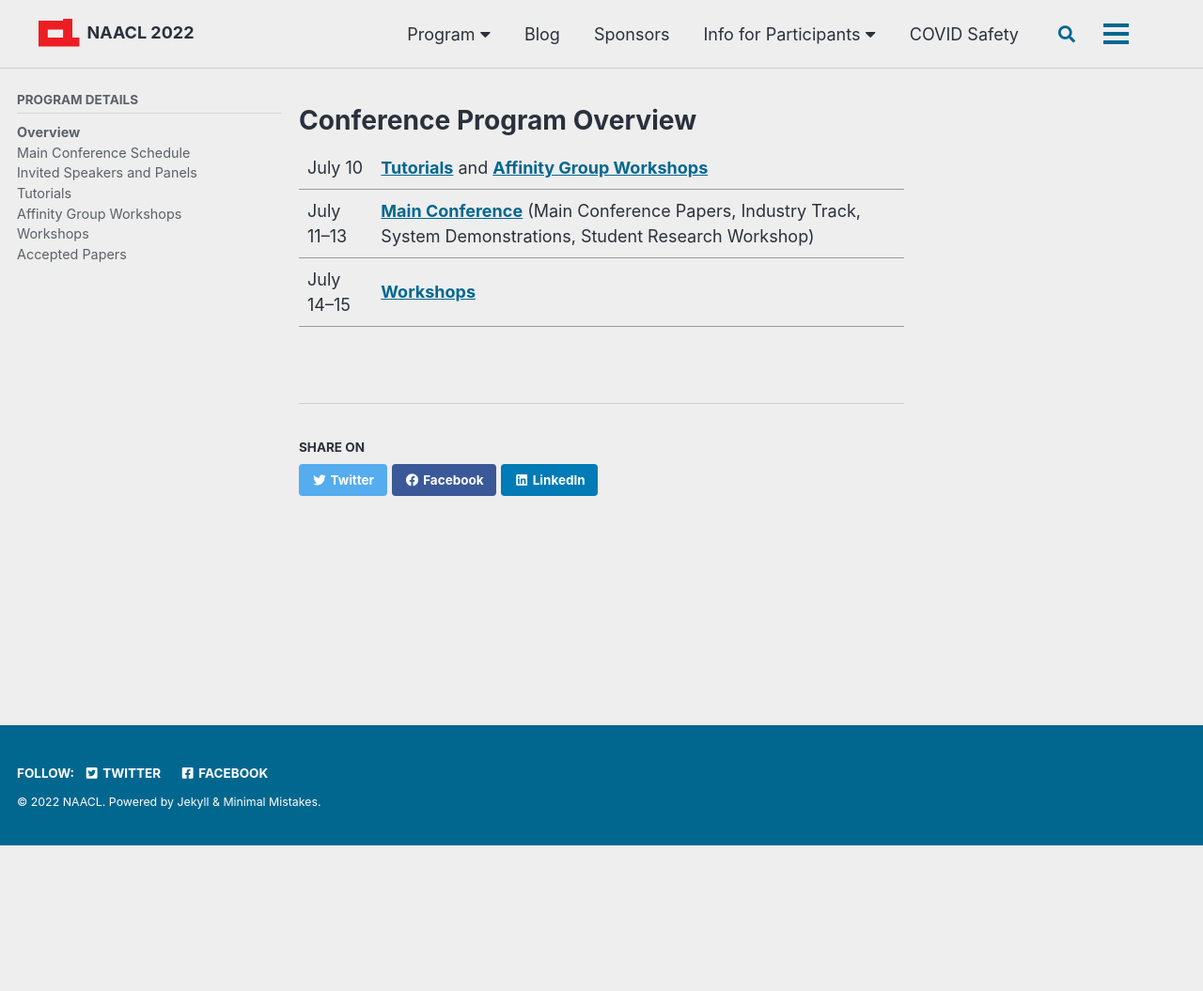
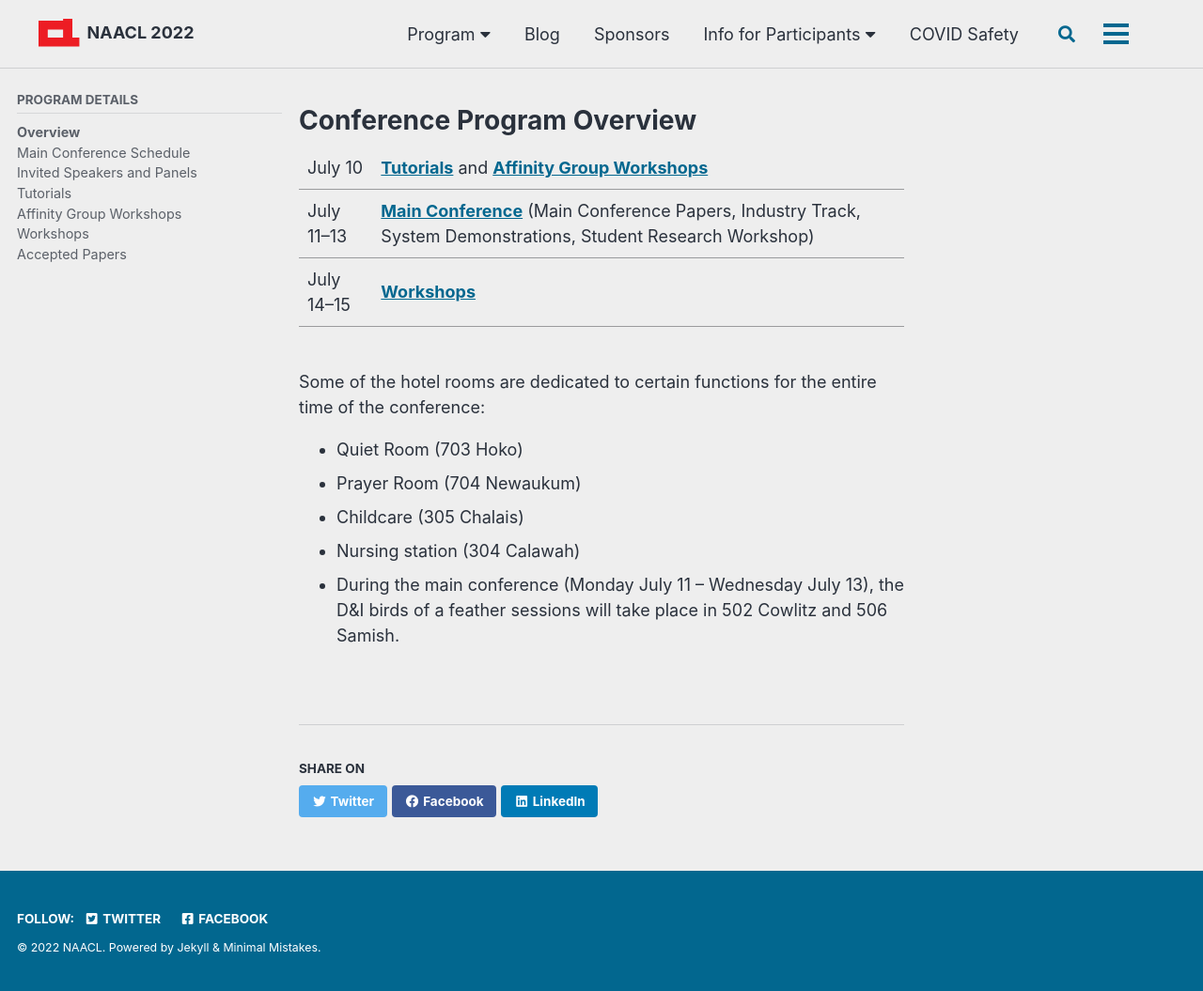
Before and after one commit to naacl-org/naacl-2022-website, a Jekyll site: the page built from _pages/program/program.md, in a window 1280 px wide. Shown: the whole page at 94% size. Built offline with Jekyll 4.4.1, drawn with Linux system fonts in a browser that asks for light colours; cached includes are drawn as plain includes; comment, search, counter and statistics services are not loaded; before the commit the page ends 900 px from its top, so only the background shows below that.

Commit message:
Add information to the program overview

```diff
--- a/_pages/program/program.md
+++ b/_pages/program/program.md
@@ -11,3 +11,12 @@ sidebar:
 | July 10 | [**Tutorials**](/program/tutorials/) and [**Affinity Group Workshops**](/program/affinity/)
 | July 11--13 | [**Main Conference**](/program/schedule/) (Main Conference Papers, Industry Track, System Demonstrations, Student Research Workshop) |
 | July 14--15 | [**Workshops**](/program/workshops/) |
+
+\
+Some of the hotel rooms are dedicated to certain functions for the entire time of the conference:
+
+- Quiet Room (703 Hoko)
+- Prayer Room (704 Newaukum)
+- Childcare (305 Chalais)
+- Nursing station (304 Calawah)
+- During the main conference (Monday July 11 – Wednesday July 13), the D&I birds of a feather sessions will take place in 502 Cowlitz and 506 Samish.
```
